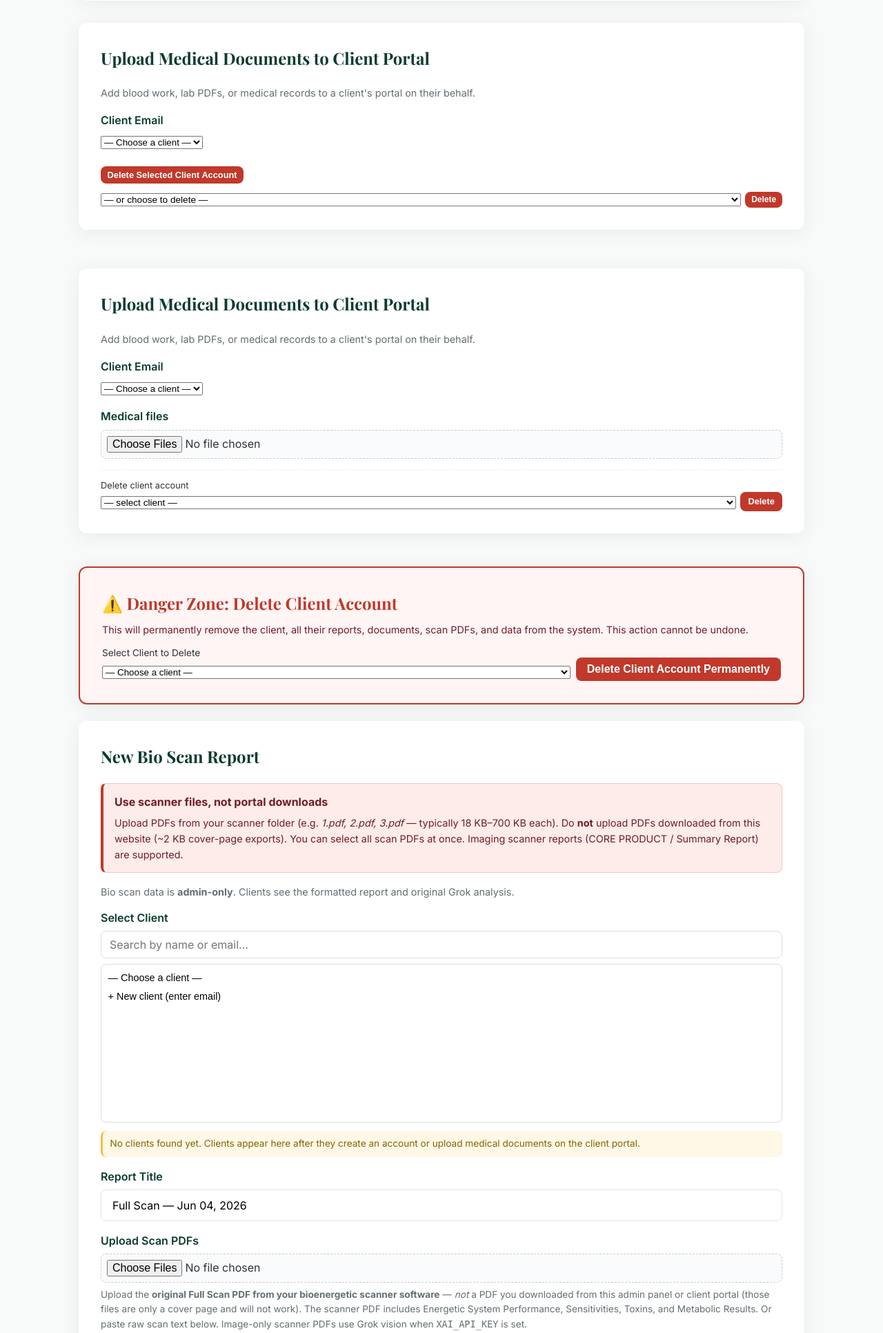
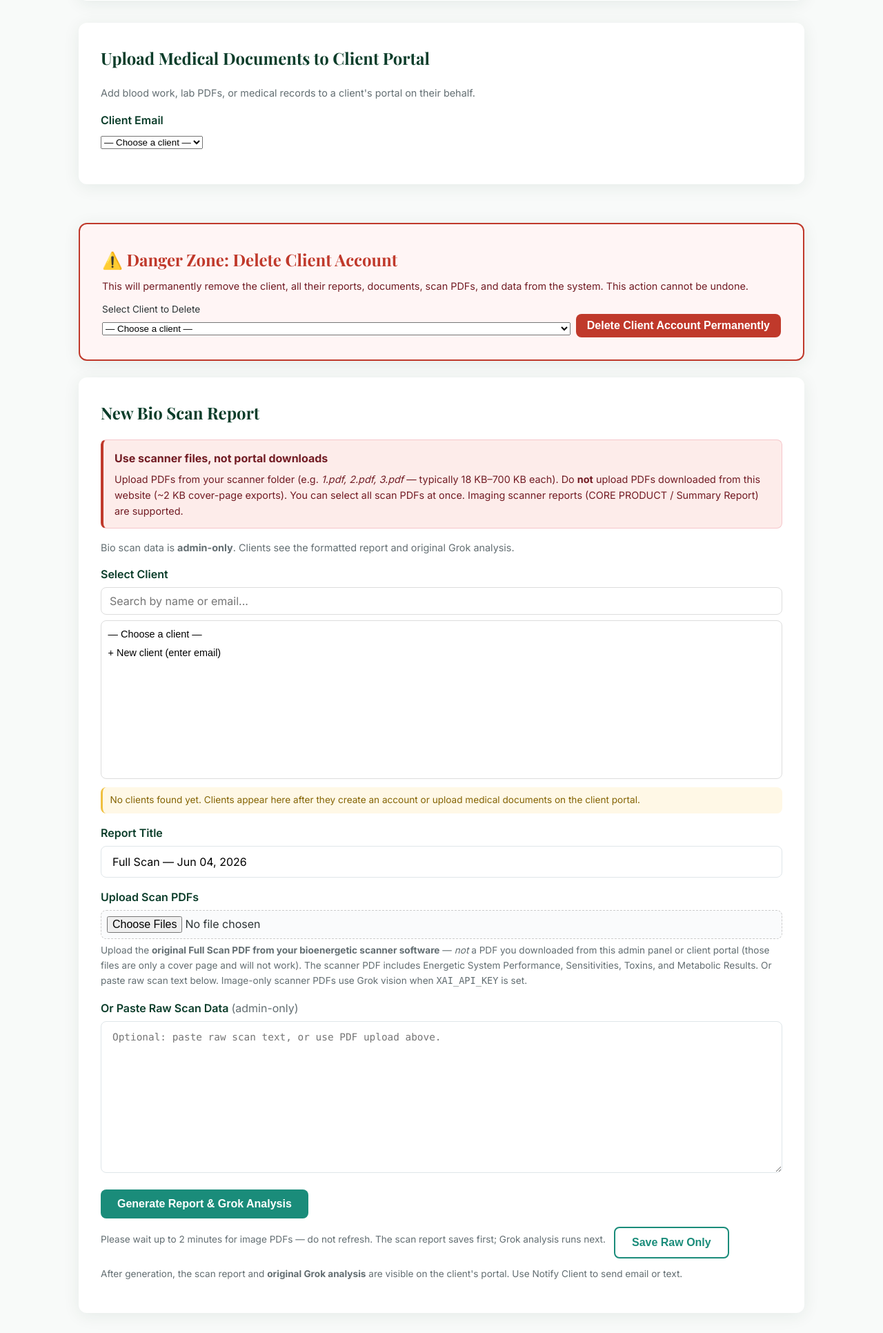
Before and after one commit to Michaelpeatross/root-cause-website, a Flask app: page /admin in a window 1280 px wide. Shown: the part 628-2560 px from the top of the page at 69% size. Run offline with Flask 3, Linux system fonts and the light colour scheme; the visitor is signed in with stand-in values (Sample User, id 1); data comes from the database, SQL or seed files in the repository; data that the repository does not hold is empty; some libraries are stand-ins or nearby versions.

Commit message:
Strengthen deleted-account session invalidation + clean delete UI (only danger zone at bottom)

```diff
--- a/app.py
+++ b/app.py
@@ -264,9 +264,9 @@ def _backfill_empty_original_ai():
 
 
 def _user_owns_report(report):
-    if session.get('is_admin'):
+    if current_user.is_admin:
         return True
-    return _normalize_email(session.get('email')) == _normalize_email(report.user_email)
+    return _normalize_email(current_user.email) == _normalize_email(report.user_email)
 
 
 def _get_client_documents(email):
@@ -1048,6 +1048,21 @@ def _find_user_by_identifier(identifier):
     return None
 
 
+def _get_current_user():
+    """Return the logged-in User object if valid, else clear session and return None.
+    This ensures deleted accounts cannot stay logged in.
+    """
+    uid = session.get('user_id')
+    if not uid:
+        return None
+    user = User.query.get(uid)
+    if not user:
+        # Account was deleted; invalidate the session
+        session.clear()
+        return None
+    return user
+
+
 def _start_user_session(user):
     session.permanent = True
     session['user_id'] = user.id
@@ -1058,6 +1073,10 @@ def _start_user_session(user):
 
 @app.route('/login', methods=['GET', 'POST'])
 def login():
+    current_user = _get_current_user()
+    if current_user:
+        return redirect(url_for('dashboard'))
+
     if request.method == 'POST':
         action = request.form.get('action', 'login')
         raw_identifier = request.form.get('email', '').strip()  # Can be email or phone
@@ -1287,10 +1306,11 @@ def _render_client_dashboard(email, admin_preview=False):
 
 @app.route('/dashboard', methods=['GET', 'POST'])
 def dashboard():
-    if not session.get('user_id'):
+    current_user = _get_current_user()
+    if not current_user:
         return redirect(url_for('login'))
 
-    email = session['email']
+    email = current_user.email
 
     if request.method == 'POST':
         action = request.form.get('action')
@@ -1359,7 +1379,8 @@ def dashboard():
 
 @app.route('/admin/client-portal')
 def admin_client_portal():
-    if not session.get('is_admin'):
+    current_user = _get_current_user()
+    if not current_user or not current_user.is_admin:
         flash('Admin access required.', 'error')
         return redirect(url_for('login'))
 
@@ -1373,12 +1394,13 @@ def admin_client_portal():
 
 @app.route('/reports/<int:report_id>')
 def view_report(report_id):
-    if not session.get('user_id'):
+    current_user = _get_current_user()
+    if not current_user:
         return redirect(url_for('login'))
     report = Report.query.get_or_404(report_id)
     if not _user_owns_report(report) or not report.generated_report:
         abort(403)
-    if not session.get('is_admin') and not report.approved:
+    if not current_user.is_admin and not report.approved:
         abort(403)
     view = request.args.get('view', 'scan')
     if view not in ('scan', 'original', 'updates'):
@@ -1396,7 +1418,8 @@ def view_report(report_id):
 
 @app.route('/api/grok/ask', methods=['POST'])
 def grok_ask_api():
-    if not session.get('user_id'):
+    current_user = _get_current_user()
+    if not current_user:
         return jsonify({'error': 'Login required'}), 401
 
     data = request.get_json(silent=True) or {}
@@ -1412,11 +1435,11 @@ def grok_ask_api():
         return jsonify({'error': 'Report not found'}), 404
     if not _user_owns_report(report):
         return jsonify({'error': 'Access denied'}), 403
-    if not session.get('is_admin') and not report.approved:
+    if not current_user.is_admin and not report.approved:
         return jsonify({'error': 'Report not available'}), 403
 
     # Rate limit to protect expensive Grok calls (per authenticated user + report)
-    allowed, retry_after = check_grok_rate_limit(session.get('email'), report.id)
+    allowed, retry_after = check_grok_rate_limit(current_user.email, report.id)
     if not allowed:
         return jsonify({
             'error': f'Please wait {retry_after} seconds before asking again.',
@@ -1424,7 +1447,7 @@ def grok_ask_api():
         }), 429
 
     documents = _get_client_documents(report.user_email)
-    client_name = session.get('name', 'Client')
+    client_name = current_user.name or current_user.email.split('@')[0]
 
     if term and not question:
         answer, source = grok_explain_term(
@@ -1462,12 +1485,13 @@ def grok_public_api():
 
 @app.route('/reports/<int:report_id>/pdf')
 def download_report_pdf(report_id):
-    if not session.get('user_id'):
+    current_user = _get_current_user()
+    if not current_user:
         return redirect(url_for('login'))
     report = Report.query.get_or_404(report_id)
     if not _user_owns_report(report):
         abort(403)
-    if not session.get('is_admin') and not report.approved:
+    if not current_user.is_admin and not report.approved:
         abort(403)
     if not report.pdf_filename or not _report_has_substantive_html(report):
         flash(
@@ -1485,7 +1509,8 @@ def download_report_pdf(report_id):
 
 @app.route('/admin/scan-pdf/<int:scan_id>')
 def download_scan_pdf(scan_id):
-    if not session.get('is_admin'):
+    current_user = _get_current_user()
+    if not current_user or not current_user.is_admin:
         abort(403)
     scan = ReportScanPdf.query.get_or_404(scan_id)
     return send_from_directory(
@@ -1498,10 +1523,11 @@ def download_scan_pdf(scan_id):
 
 @app.route('/documents/<int:doc_id>')
 def download_document(doc_id):
-    if not session.get('user_id'):
+    current_user = _get_current_user()
+    if not current_user:
         return redirect(url_for('login'))
     doc = ClientDocument.query.get_or_404(doc_id)
-    if not session.get('is_admin') and _normalize_email(session.get('email')) != _normalize_email(doc.user_email):
+    if not current_user.is_admin and _normalize_email(current_user.email) != _normalize_email(doc.user_email):
         abort(403)
     return send_from_directory(
         documents_dir,
@@ -1513,7 +1539,8 @@ def download_document(doc_id):
 
 @app.route('/admin', methods=['GET', 'POST'])
 def admin():
-    if not session.get('is_admin'):
+    current_user = _get_current_user()
+    if not current_user or not current_user.is_admin:
         flash('Admin access required.', 'error')
         return redirect(url_for('login'))
 
@@ -1560,6 +1587,31 @@ def admin():
                     selected_client = doc_email
                 except ValueError as exc:
                     flash(str(exc), 'error')
+
+        elif action == 'delete_user':
+            target_email = _normalize_email(
+                request.form.get('client_email') or request.form.get('email') or ''
+            )
+            if not target_email:
+                flash('No client selected to delete.', 'error')
+            elif target_email == session.get('email'):
+                flash('You cannot delete your own admin account from here.', 'error')
+            else:
+                # Delete related data first (order matters for FKs)
+                ReportScanPdf.query.join(Report).filter(
+                    Report.user_email == target_email
+                ).delete(synchronize_session=False)
+                Report.query.filter_by(user_email=target_email).delete(synchronize_session=False)
+                ClientDocument.query.filter_by(user_email=target_email).delete(synchronize_session=False)
+
+                user = _find_user_by_email(target_email)
+                if user:
+                    db.session.delete(user)
+                db.session.commit()
+
+                flash(f'Account and all data permanently deleted for {target_email}. Any active sessions for this account have been invalidated.', 'success')
+                if selected_client == target_email:
+                    selected_client = ''
 
         elif action == 'approve' and report_id:
             report = Report.query.get(report_id)
--- a/templates/admin.html
+++ b/templates/admin.html
@@ -58,11 +58,6 @@
                     </div>
                 </div>
                 <a href="{{ url_for('admin', client=c.email) }}#report-form" class="btn btn-primary" style="font-size:0.8rem; padding:0.3rem 0.65rem;">Create Report</a>
-                <form method="POST" style="display:inline; margin-left:0.25rem;" onsubmit="return confirm('Permanently delete this account and ALL its reports, documents, scans and data? This cannot be undone.');">
-                    <input type="hidden" name="action" value="delete_user">
-                    <input type="hidden" name="client_email" value="{{ c.email }}">
-                    <button type="submit" class="btn" style="font-size:0.7rem; padding:0.2rem 0.45rem; background:#c0392b; color:#fff; border:none;">Delete</button>
-                </form>
             </li>
             {% endfor %}
         </ul>
@@ -78,11 +73,6 @@
                     <span class="client-bucket-email">{{ c.email }}</span>
                 </div>
                 <a href="{{ url_for('admin', client=c.email) }}#report-form" class="btn btn-outline" style="font-size:0.8rem; padding:0.3rem 0.65rem;">Create Report</a>
-                <form method="POST" style="display:inline; margin-left:0.25rem;" onsubmit="return confirm('Permanently delete this account and ALL its reports, documents, scans and data? This cannot be undone.');">
-                    <input type="hidden" name="action" value="delete_user">
-                    <input type="hidden" name="client_email" value="{{ c.email }}">
-                    <button type="submit" class="btn" style="font-size:0.7rem; padding:0.2rem 0.45rem; background:#c0392b; color:#fff; border:none;">Delete</button>
-                </form>
             </li>
             {% endfor %}
         </ul>
@@ -115,11 +105,6 @@
                         <div style="display:flex; gap:0.35rem; flex-wrap:wrap; margin-top:0.35rem;">
                             <a href="{{ url_for('admin', client=c.email) }}#report-form" class="btn btn-primary client-portal-link">Create Report</a>
                             <a href="{{ url_for('admin_client_portal', email=c.email) }}" class="btn btn-outline client-portal-link">View Portal</a>
-                            <form method="POST" style="display:inline; margin-left:0.25rem;" onsubmit="return confirm('Permanently delete this account and ALL its reports, documents, scans and data? This cannot be undone.');">
-                                <input type="hidden" name="action" value="delete_user">
-                                <input type="hidden" name="client_email" value="{{ c.email }}">
-                                <button type="submit" class="btn" style="font-size:0.85rem; padding:0.35rem 0.6rem; background:#c0392b; color:#fff; border:none; font-weight:600;">🗑 Delete Account</button>
-                            </form>
                         </div>
                     </li>
                     {% endfor %}
@@ -148,69 +133,13 @@
                             {% endfor %}
                         </select>
                     </div>
-                    <button type="submit" name="action" value="delete_user" class="btn" style="background:#c0392b; color:#fff; font-size:0.8rem; padding:0.3rem 0.6rem; margin-top:0.4rem;" onclick="return confirm('DELETE selected client + ALL data forever?');">Delete Selected Client Account</button>
-                </form>
-
-                <!-- Separate delete form for safety (doesn't interfere with upload) -->
-                <form method="POST" style="margin-top:0.75rem;">
-                    <input type="hidden" name="action" value="delete_user">
-                    <div style="display:flex; gap:0.4rem; align-items:center;">
-                        <select name="client_email" style="flex:1; font-size:0.85rem;">
-                            <option value="">— or choose to delete —</option>
-                            {% for c in clients %}
-                            <option value="{{ c.email }}">{{ c.name }} ({{ c.email }})</option>
-                            {% endfor %}
-                        </select>
-                        <button type="submit" class="btn" style="background:#c0392b; color:white; border:none; font-size:0.75rem; padding:0.3rem 0.55rem;" onclick="return confirm('Permanently delete this account and everything?');">Delete</button>
-                    </div>
                 </form>
             </div>
         </div>
     </div>
 
-    <div class="admin-grid {% if reports %}has-reports{% endif %}" style="margin-top:2rem;">
-        <div class="admin-form-panel">
-            <div class="card" id="upload-docs-form">
-                <h2>Upload Medical Documents to Client Portal</h2>
-                <p style="color:var(--text-muted); font-size:0.9rem;">Add blood work, lab PDFs, or medical records to a client's portal on their behalf.</p>
-                <form method="POST" enctype="multipart/form-data" style="margin-top:1rem;">
-                    <input type="hidden" name="action" value="upload_client_documents">
-                    <div class="form-group">
-                        <label for="doc_client_email">Client Email</label>
-                        <select id="doc_client_email" name="doc_client_email" required>
-                            <option value="">— Choose a client —</option>
-                            {% for c in clients %}
-                            <option value="{{ c.email }}" {% if selected_client == c.email %}selected{% endif %}>{{ c.name }} ({{ c.email }})</option>
-                            {% endfor %}
-                        </select>
-                    </div>
-                    <div class="form-group">
-                        <label for="client_documents">Medical files</label>
-                        <input type="file" id="client_documents" name="client_documents" accept=".pdf,.txt,.doc,.docx,.png,.jpg,.jpeg,.webp,.gif,.bmp,.heic,.heif,image/*" multiple required>
-                    </div>
-                </form>
-
-                <form method="POST" style="margin-top:0.75rem; padding-top:0.5rem; border-top:1px dashed #eee;">
-                    <input type="hidden" name="action" value="delete_user">
-                    <div style="display:flex; gap:0.4rem; align-items:flex-end;">
-                        <div style="flex:1;">
-                            <label style="font-size:0.8rem;">Delete client account</label>
-                            <select name="client_email" style="width:100%; font-size:0.85rem;">
-                                <option value="">— select client —</option>
-                                {% for c in clients %}
-                                <option value="{{ c.email }}">{{ c.name }} ({{ c.email }})</option>
-                                {% endfor %}
-                            </select>
-                        </div>
-                        <button type="submit" class="btn" style="background:#c0392b; color:white; border:none; font-size:0.8rem; padding:0.4rem 0.7rem;" onclick="return confirm('DELETE this client + ALL data permanently?');">Delete</button>
-                    </div>
-                </form>
-            </div>
-        </div>
-    </div>
-
-    <!-- Danger Zone: Delete Client Account -->
-    <div class="card" style="margin-top:1.5rem; border:2px solid #c0392b; background:#fff5f5;">
+    <!-- Danger Zone: Delete Client Account (at the very bottom) -->
+    <div class="card" style="margin-top:2rem; border:2px solid #c0392b; background:#fff5f5;">
         <h2 style="color:#c0392b; margin-bottom:0.5rem;">⚠️ Danger Zone: Delete Client Account</h2>
         <p style="color:#721c24; font-size:0.9rem; margin:0 0 0.75rem;">
             This will permanently remove the client, all their reports, documents, scan PDFs, and data from the system. This action cannot be undone.
@@ -457,6 +386,29 @@
     </div>
 </div>
 
+<!-- Danger Zone: Delete Client Account (at the very bottom of the admin page) -->
+<div class="card" style="margin-top:2rem; border:2px solid #c0392b; background:#fff5f5;">
+    <h2 style="color:#c0392b; margin-bottom:0.5rem;">⚠️ Danger Zone: Delete Client Account</h2>
+    <p style="color:#721c24; font-size:0.9rem; margin:0 0 0.75rem;">
+        This will permanently remove the client, all their reports, documents, scan PDFs, and data from the system. This action cannot be undone.
+    </p>
+    <form method="POST" onsubmit="return confirm('Are you absolutely sure you want to PERMANENTLY DELETE this client and ALL data?');">
+        <input type="hidden" name="action" value="delete_user">
+        <div style="display:flex; gap:0.5rem; align-items:flex-end; flex-wrap:wrap;">
+            <div style="flex:1; min-width:220px;">
+                <label for="delete_client_email" style="font-size:0.85rem; display:block; margin-bottom:0.2rem;">Select Client to Delete</label>
+                <select id="delete_client_email" name="client_email" required style="width:100%;">
+                    <option value="">— Choose a client —</option>
+                    {% for c in clients %}
+                    <option value="{{ c.email }}">{{ c.name }} ({{ c.email }})</option>
+                    {% endfor %}
+                </select>
+            </div>
+            <button type="submit" class="btn" style="background:#c0392b; color:white; border:none; font-weight:600; padding:0.5rem 1rem; white-space:nowrap;">Delete Client Account Permanently</button>
+        </div>
+    </form>
+</div>
+
 <script>
 (function () {
   const select = document.getElementById('client_email');
@@ -551,4 +503,6 @@
   {% endif %}
 })();
 </script>
+
+
 {% endblock %}
```
